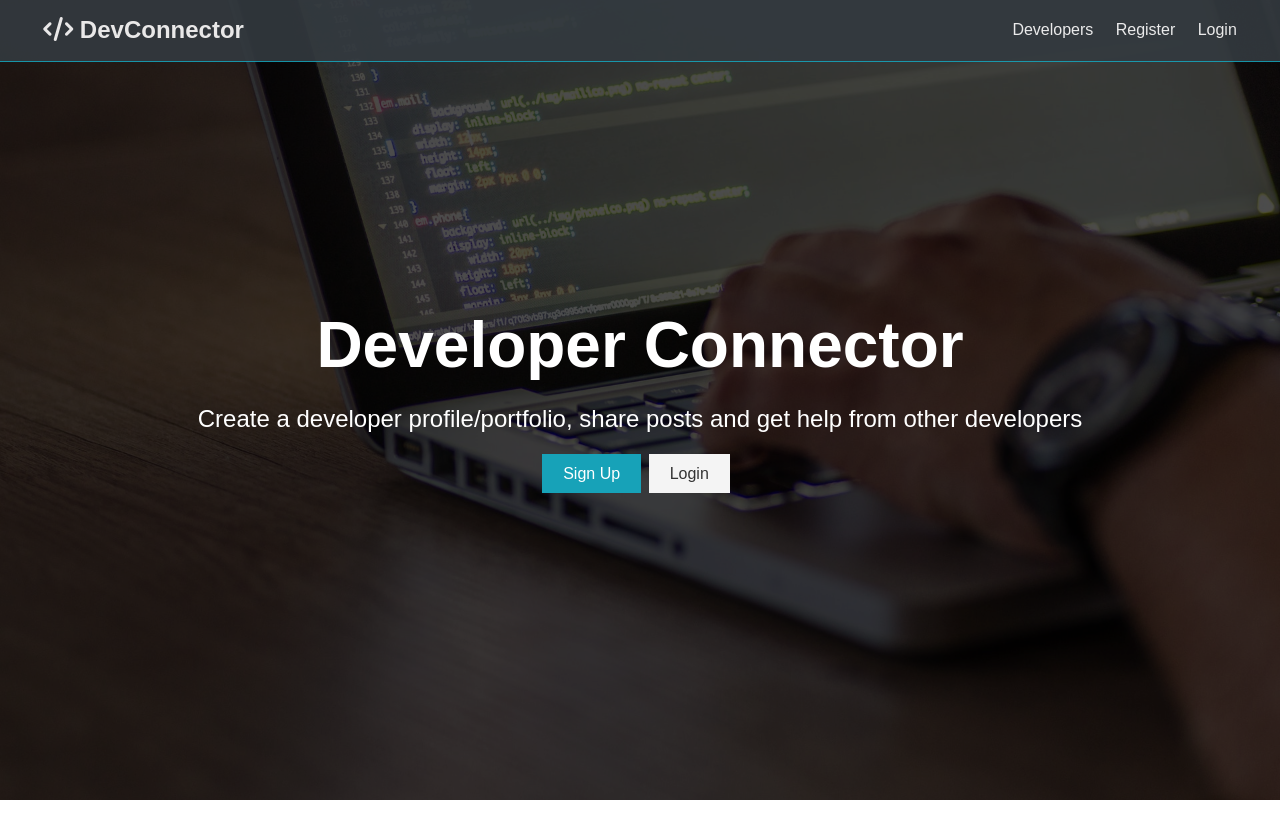
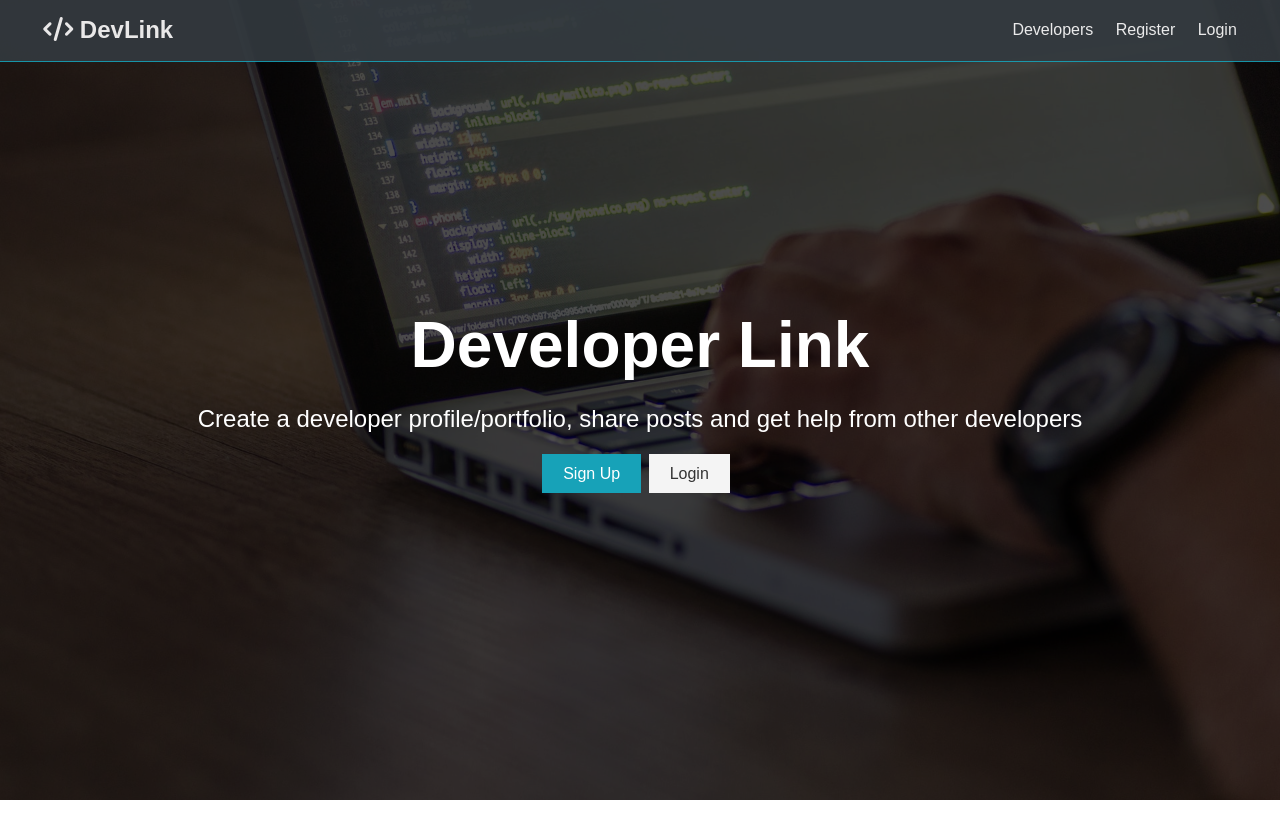
Before and after one commit to dhruv-y/dev-link, a React (Create React App) app in the folder client/: page / in a window 1280 px wide. Shown: the top 838 px of the page. Built offline with nearby package versions, Linux system fonts and the light colour scheme; no server answers.

Commit message:
Landing Page update

```diff
--- a/client/src/components/layout/Landing.js
+++ b/client/src/components/layout/Landing.js
@@ -13,7 +13,7 @@ const Landing = ({ isAuthenticated }) => {
         <section className='landing'>
             <div className='dark-overlay'>
                 <div className='landing-inner'>
-                    <h1 className='x-large'>Developer Connector</h1>
+                    <h1 className='x-large'>Developer Link</h1>
                     <p className='lead'>
                         Create a developer profile/portfolio, share posts and get help from
                         other developers
--- a/client/src/components/layout/Navbar.js
+++ b/client/src/components/layout/Navbar.js
@@ -46,7 +46,7 @@ const Navbar = ({ auth: { isAuthenticated }, logout }) => {
         <nav className="navbar bg-dark">
             <h1>
                 <Link to="/">
-                    <i className="fas fa-code" /> DevConnector
+                    <i className="fas fa-code" /> DevLink
         </Link>
             </h1>
             <Fragment>{isAuthenticated ? authLinks : guestLinks}</Fragment>
```
